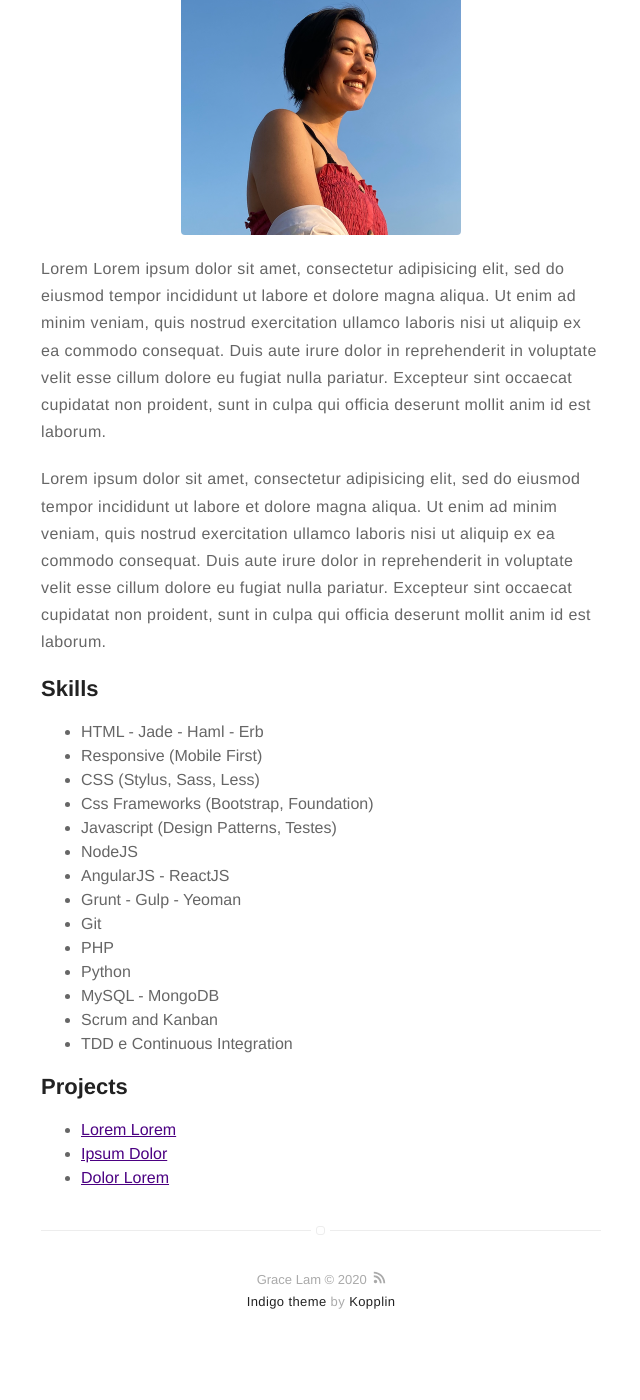
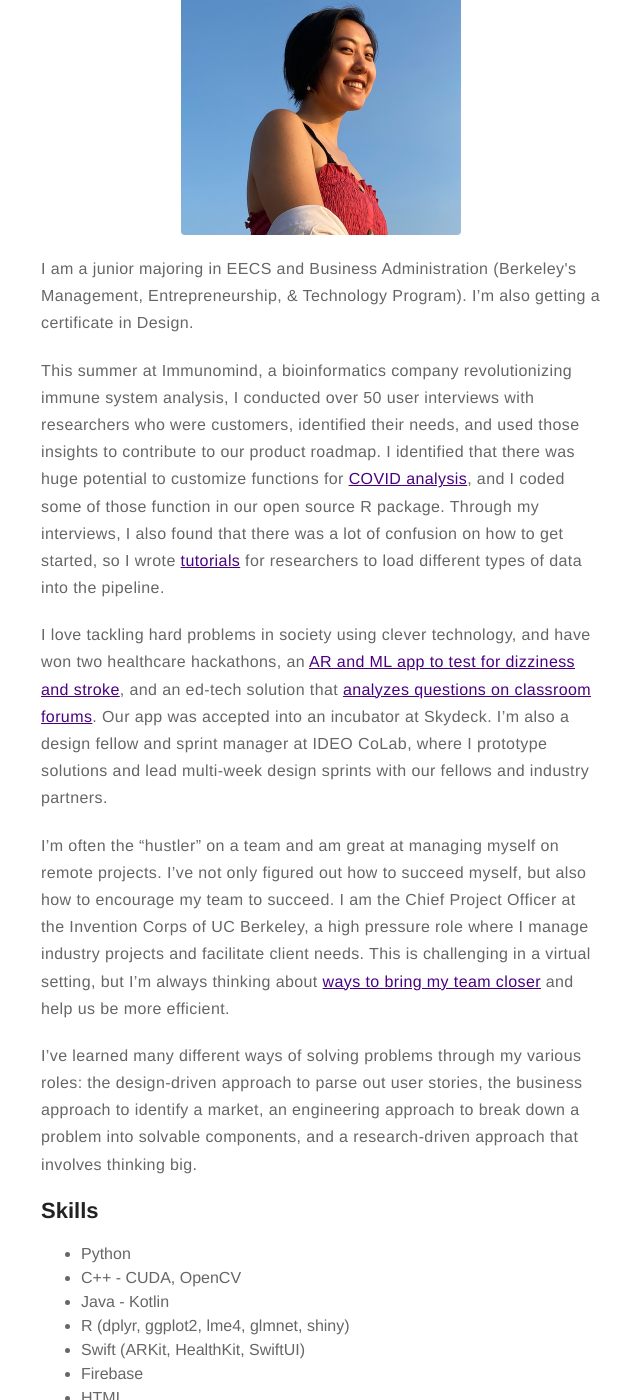
Before and after one commit to graceyraspberry/graceyraspberry.github.io, a Jekyll site: the page built from about.md, in a window 1280 px wide and 1400 px high, scrolled down 204 px. Shown: the whole window, without its empty margins (319-959 px from the left). Built offline with Jekyll 4.4.1, drawn with Linux system fonts in a browser that asks for light colours; before the commit the page ends 1577 px from its top, so only the background shows below that; some of the changed text lies outside the part shown.

Commit message:
updating about page

```diff
--- a/_config.yml
+++ b/_config.yml
@@ -14,7 +14,7 @@ picture: assets/images/grace.png
 # and specify source (external or local).
 resume: true
 resume-external: true
-resume-url: https://google.com/?q=my+resume
+resume-url: https://drive.google.com/file/d/1XJgHnZkqJBPPrlcS-eKf48CXLoP3kvj-/view?usp=sharing
 
 url: https://gracelam.info
 # your url: https://USERNAME.github.io
@@ -80,11 +80,11 @@ pagination:
   permalink: "/:num/" # pagination link that will be appended
 
 # if you don't need projects, comment the *projects* configs below
-projects: true
+projects: false
 
 # if you don't need "about" or "blog", comment them out below
 about: true
-blog: true
+blog: false
 
 # do you want to show the "read time" of the posts?
 read-time: true
--- a/about.md
+++ b/about.md
@@ -2,45 +2,46 @@
 title: About
 layout: page
 ---
+
 ![Profile Image]({% if site.external-image %}{{ site.picture }}{% else %}{{ site.url }}/{{ site.picture }}{% endif %})
 
-<p>Lorem Lorem ipsum dolor sit amet, consectetur adipisicing elit, sed do eiusmod
-tempor incididunt ut labore et dolore magna aliqua. Ut enim ad minim veniam,
-quis nostrud exercitation ullamco laboris nisi ut aliquip ex ea commodo
-consequat. Duis aute irure dolor in reprehenderit in voluptate velit esse
-cillum dolore eu fugiat nulla pariatur. Excepteur sint occaecat cupidatat non
-proident, sunt in culpa qui officia deserunt mollit anim id est laborum.</p>
+<p>I am a junior majoring in EECS and Business Administration (Berkeley's Management, Entrepreneurship, & Technology Program).  I’m also getting a certificate in Design. </p>
 
-<p>Lorem ipsum dolor sit amet, consectetur adipisicing elit, sed do eiusmod
-tempor incididunt ut labore et dolore magna aliqua. Ut enim ad minim veniam,
-quis nostrud exercitation ullamco laboris nisi ut aliquip ex ea commodo
-consequat. Duis aute irure dolor in reprehenderit in voluptate velit esse
-cillum dolore eu fugiat nulla pariatur. Excepteur sint occaecat cupidatat non
-proident, sunt in culpa qui officia deserunt mollit anim id est laborum.</p>
+This summer at Immunomind, a bioinformatics company revolutionizing immune system analysis, I conducted over 50 user interviews with researchers who were customers, identified their needs, and used those insights to contribute to our product roadmap. I identified that there was huge potential to customize functions for [COVID analysis](https://gracelam-77186.medium.com/the-story-of-covid-19-told-by-your-immune-system-1ff188334196), and I coded some of those function in our open source R package. Through my interviews, I also found that there was a lot of confusion on how to get started, so I wrote [tutorials](https://immunarch.com/articles/web_only/load_mixcr.html) for researchers to load different types of data into the pipeline.
+
+I love tackling hard problems in society using clever technology, and have won two healthcare hackathons, an [AR and ML app to test for dizziness and stroke](https://medium.com/the-coleman-fung-institute/ihackhealth-uc-berkeley-and-ucsf-hold-inaugural-cross-bay-appathon-event-5abccdc596bd), and an ed-tech solution that [analyzes questions on classroom forums](https://github.com/graceyraspberry/Infocamp2020data). Our app was accepted into an incubator at Skydeck. I’m also a design fellow and sprint manager at IDEO CoLab, where I prototype solutions and lead multi-week design sprints with our fellows and industry partners.
+
+I’m often the “hustler” on a team and am great at managing myself on remote projects. I’ve not only figured out how to succeed myself, but also how to encourage my team to succeed. I am the Chief Project Officer at the Invention Corps of UC Berkeley, a high pressure role where I manage industry projects and facilitate client needs. This is challenging in a virtual setting, but I’m always thinking about [ways to bring my team closer](https://medium.com/invention-corps/hi-im-grace-a39d767c5910) and help us be more efficient.
+
+I’ve learned many different ways of solving problems through my various roles: the design-driven approach to parse out user stories, the business approach to identify a market, an engineering approach to break down a problem into solvable components, and a research-driven approach that involves thinking big.
 
 <h2>Skills</h2>
 
 <ul class="skill-list">
-	<li>HTML - Jade - Haml - Erb</li>
-	<li>Responsive (Mobile First)</li>
-	<li>CSS (Stylus, Sass, Less)</li>
-	<li>Css Frameworks (Bootstrap, Foundation)</li>
-	<li>Javascript (Design Patterns, Testes)</li>
+	<li>Python</li>
+	<li>C++ - CUDA, OpenCV</li>
+	<li>Java - Kotlin</li>
+	<li>R (dplyr, ggplot2, lme4, glmnet, shiny) </li>
+	<li>Swift (ARKit, HealthKit, SwiftUI)</li>
+	<li>Firebase</li>
+	<li>HTML</li>
+	<li>Responsive Web Development</li>
+	<li>CSS (Bootstrap) </li>
+	<li>Javascript (Vue)</li>
 	<li>NodeJS</li>
-	<li>AngularJS - ReactJS</li>
-	<li>Grunt - Gulp - Yeoman</li>
+	<li>Mapbox</li>
 	<li>Git</li>
-	<li>PHP</li>
-	<li>Python</li>
-	<li>MySQL - MongoDB</li>
-	<li>Scrum and Kanban</li>
-	<li>TDD e Continuous Integration</li>
+	<li>MySQL</li>
+	<li>Financial Accounting</li>
+	<li>Design thinking</li>
+	<li>Figma - Sketch - Illustrator</li>
+	<li>Project Management (Asana, Jira, Notion, Airtable)</li>
 </ul>
 
 <h2>Projects</h2>
 
 <ul>
-	<li><a href="https://github.com/">Lorem Lorem</a></li>
-	<li><a href="https://github.com/">Ipsum Dolor</a></li>
-	<li><a href="https://github.com/">Dolor Lorem</a></li>
+	<li><a href="https://github.com/graceyraspberry/Infocamp2020data">Classroom sentiment with Piazza</a></li>
+	<li><a href="https://github.com/graceyraspberry/rna-seq">RNA sequencing yeast</a></li>
+	<li><a href="https://github.com/NVIDIA-AI-IOT/turtlebot3">NVIDIA SLAM robot</a></li>
 </ul>
```
